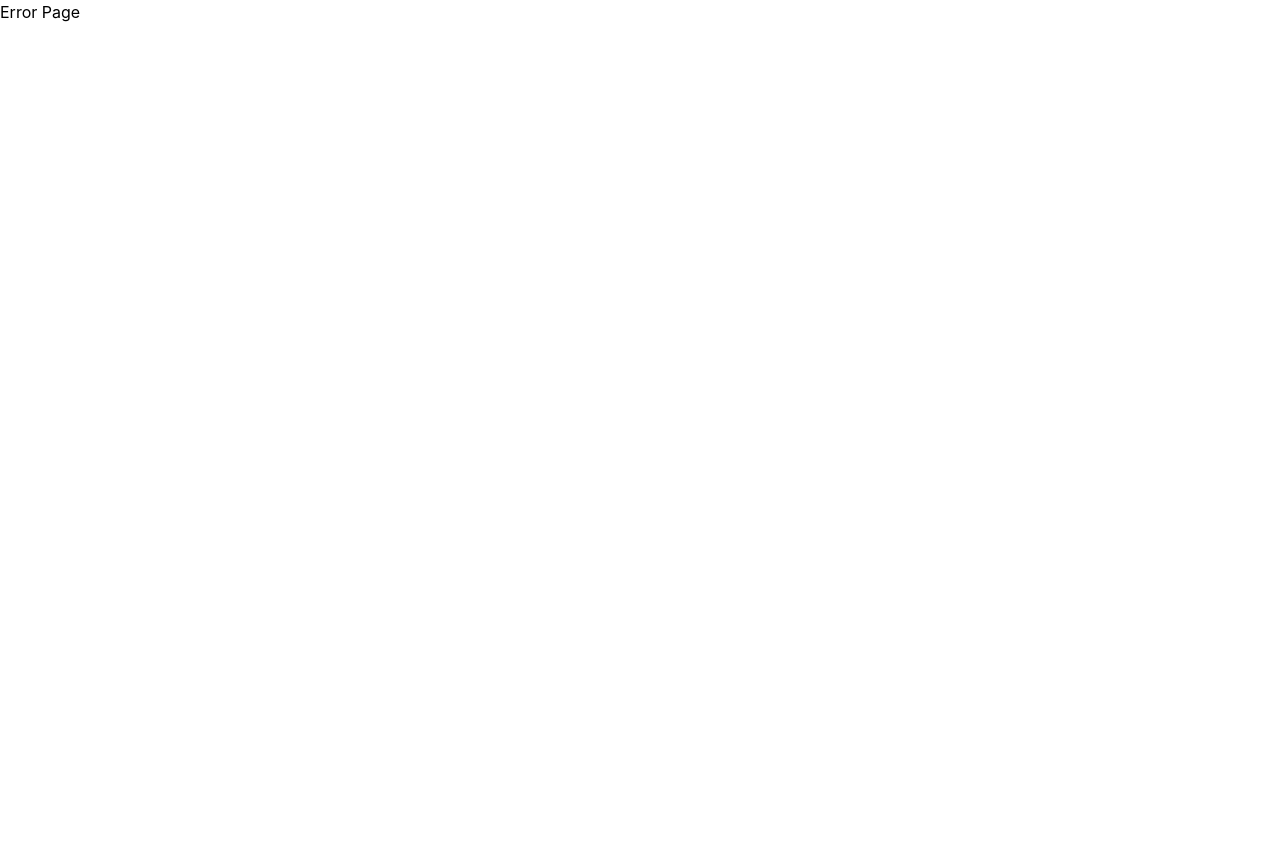
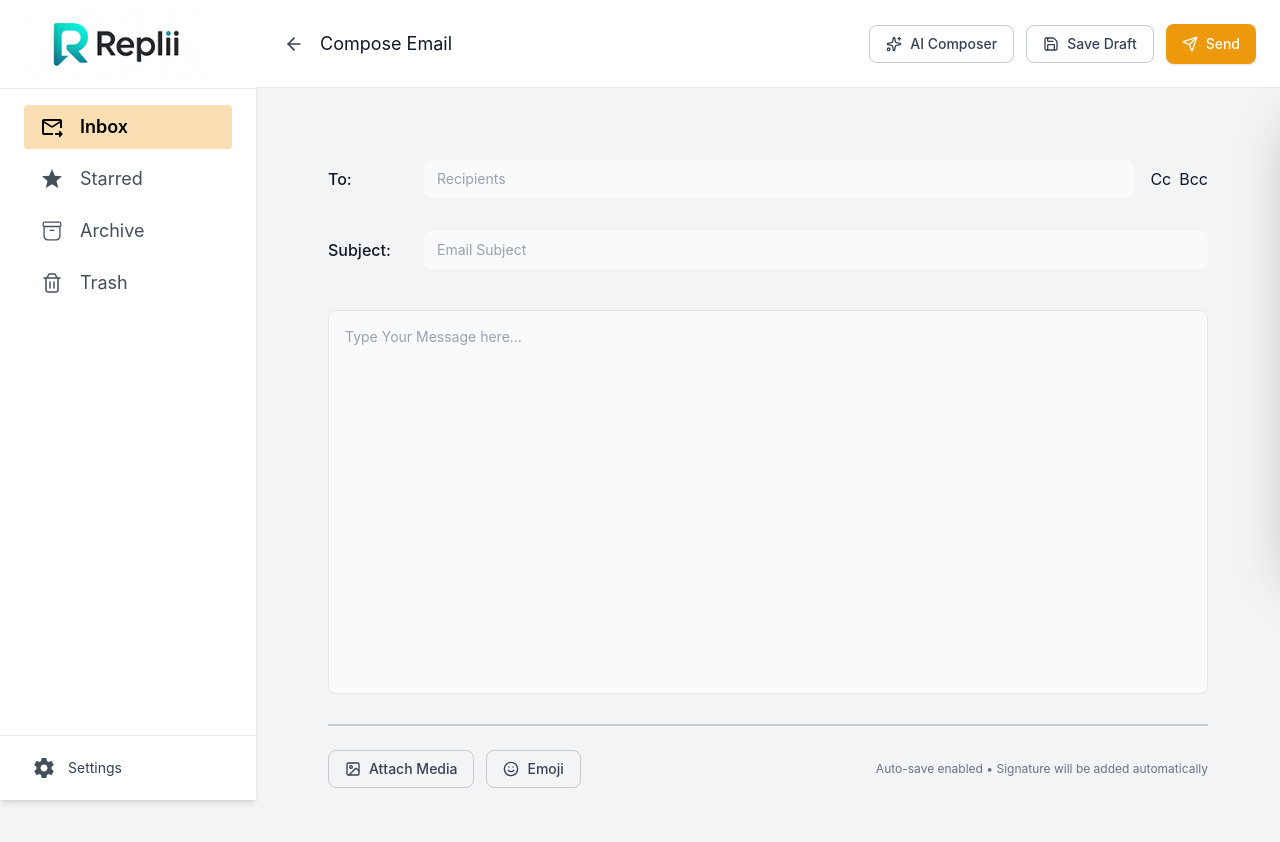
Before and after one commit to Sahara138/twvinfast, a React (Vite) app: page /user/compose in a window 1280 px wide. Before the commit this address had no page. Shown: the top 842 px of the page. Before the commit the page ends 800 px from the top, so only its background shows below. Built offline with nearby package versions, Linux system fonts and the light colour scheme.

Commit message:
Email Compose and Ai Composer Complete

```diff
--- /dev/null
+++ b/src/components/user/ComposeEmail.tsx
@@ -0,0 +1,149 @@
+
+import { ArrowLeft, Send, Image, Smile, Sparkles, Save, X } from 'lucide-react';
+import { Link } from 'react-router';
+import { useState } from 'react';
+export default function ComposeEmail() {
+    const [isAiOpen, setIsAiOpen] = useState(false);
+    return (
+        <div className="">
+            {/* Header */}
+            <header className="bg-white h-22 sticky top-0 z-10 px-6  border-b border-gray-200">
+                <div className='flex items-center justify-between h-full'>
+                    <div className="flex items-center gap-3">
+                        <Link to={'/user'}
+                            className="p-1 hover:bg-gray-100 rounded-full transition-colors"
+                            aria-label="Go back"
+                        >
+                            <ArrowLeft className="w-5 h-5 text-gray-700" />
+                        </Link>
+                        <h1 className="text-lg  text-gray-900">Compose Email</h1>
+                    </div>
+
+                    <div className="flex items-center gap-3">
+                        <button onClick={() => setIsAiOpen(true)} className="flex items-center border border-[#C4CDD5]  gap-2 px-4 py-2 text-sm font-medium text-gray-700 hover:bg-gray-100 rounded-lg transition-colors">
+                            <Sparkles className="w-4 h-4" />
+                            AI Composer
+                        </button>
+                        <button className="flex items-center border border-[#C4CDD5]  gap-2 px-4 py-2 text-sm font-medium text-gray-700 hover:bg-gray-100 rounded-lg transition-colors">
+                            <Save className="w-4 h-4" />
+                            Save Draft
+                        </button>
+                        <button className="flex items-center gap-2 px-4 py-2.5 text-sm font-medium text-white bg-[#ED990B] hover:bg-orange-400 rounded-lg transition-colors shadow-sm">
+                            <Send className="w-4 h-4" />
+                            Send
+                        </button>
+                    </div>
+                </div>
+            </header>
+
+            {/* Email Form */}
+            <div className="p-6 lg:p-14 xl:p-18 mx-auto max-w-7xl">
+                <div className="flex items-center gap-4 pb-4 border-b border-gray-100">
+                    <label className=" font-medium  w-20">To:</label>
+                    <input
+                        type="text"
+                        placeholder="Recipients"
+                        className="flex-1 px-3 py-2 text-sm text-gray-900 placeholder:text-gray-400 bg-gray-50 border border-transparent rounded-lg focus:outline-none focus:bg-white focus:border-gray-300 transition-colors"
+                    />
+                    <div className="flex items-center gap-2">
+                        <button className=" transition-colors">
+                            Cc
+                        </button>
+                        <button className=" transition-colors">
+                            Bcc
+                        </button>
+                    </div>
+                    {/* AI Composer Sidebar */}
+                    <div className={`fixed inset-0 z-50 pointer-events-none ${isAiOpen ? '' : 'pointer-events-none'}`} aria-hidden={!isAiOpen}>
+                        {/* overlay */}
+                        <div
+                            onClick={() => setIsAiOpen(false)}
+                            className={`absolute inset-0 bg-black/30 transition-opacity duration-500 ease-in-out ${isAiOpen ? 'opacity-100 pointer-events-auto' : 'opacity-0 pointer-events-none'}`}
+                        />
+
+                        {/* panel wrapper */}
+                        <div className={`absolute inset-y-0 top-22 right-0 w-full md:w-1/2 lg:w-1/4 h-fit flex justify-center transition-transform duration-500 ease-in-out ${isAiOpen ? 'translate-x-0 pointer-events-auto' : 'translate-x-full pointer-events-none'}`}>
+                            <div className="bg-[#F9FAFB] rounded-xl shadow-2xl w-full max-w-md  transform will-change-transform">
+                                <div className="flex items-center justify-between p-6 border-b border-gray-200">
+                                    <div className="flex items-center gap-2">
+                                        <Sparkles className="w-5 h-5 text-orange-300" />
+                                        <h2 className="text-lg font-semibold text-gray-900">AI Composer</h2>
+                                    </div>
+                                    <button onClick={() => setIsAiOpen(false)} className="text-gray-400 hover:text-gray-600 transition-colors">
+                                        <X className="w-5 h-5" />
+                                    </button>
+                                </div>
+
+                                <div className="p-6 space-y-4">
+                                    <div>
+                                        <label className="block text-sm font-medium text-gray-700 mb-2">What do you want to write about?</label>
+                                        <textarea placeholder="I want to write a formal..." className="w-full h-24 px-3 py-2 text-sm text-gray-900 placeholder:text-gray-400 border border-gray-300 rounded-lg resize-none focus:outline-none focus:ring-2 focus:ring-orange-300 focus:border-transparent" />
+                                    </div>
+
+                                    <div>
+                                        <label className="block text-sm font-medium text-gray-700 mb-2">Email Tone</label>
+                                        <select className="w-full px-3 py-2 text-sm text-gray-900 border border-gray-300 rounded-lg focus:outline-none focus:ring-2 focus:ring-orange-300 focus:border-transparent">
+                                            <option>Formal</option>
+                                            <option>Casual</option>
+                                            <option>Friendly</option>
+                                            <option>Professional</option>
+                                            <option>Persuasive</option>
+                                        </select>
+                                    </div>
+
+                                    <button className="w-full bg-[#ED990B] hover:bg-orange-300 disabled:bg-gray-300 disabled:cursor-not-allowed text-white font-medium py-3 rounded-lg transition-colors flex items-center justify-center gap-2">
+                                        <Sparkles className="w-4 h-4" />
+                                        Generate Email
+                                    </button>
+
+                                    <div className="border-t border-gray-200 pt-4">
+                                        <p className="text-xs text-gray-500 text-center">The AI will generate a complete email with subject and body based on your prompt and selected tone.</p>
+                                    </div>
+                                </div>
+                            </div>
+                        </div>
+                    </div>
+                </div>
+
+                {/* Subject Field */}
+                <div className="flex items-center gap-4 py-4 border-b border-gray-100">
+                    <label className="font-medium w-20">Subject:</label>
+                    <input
+                        type="text"
+                        placeholder="Email Subject"
+                        className="flex-1 px-3 py-2 text-sm text-gray-900 placeholder:text-gray-400 bg-gray-50 border border-transparent rounded-lg focus:outline-none focus:bg-white focus:border-gray-300 transition-colors"
+                    />
+                </div>
+
+                {/* Message Area */}
+                <div className="relative mt-6">
+                    <textarea
+                        placeholder="Type Your Message here..."
+                        className="w-full h-96 px-4 py-4 text-sm text-gray-900 placeholder:text-gray-400 bg-gray-50 border border-gray-200 rounded-lg resize-none focus:outline-none focus:bg-white focus:border-gray-300 transition-colors"
+                    />
+
+                </div>
+
+                {/* Footer Actions */}
+                <div className='border border-[#C4CDD5] mt-6' />
+                <div className="flex items-center justify-between mt-6">
+                    <div className="flex items-center gap-3">
+                        <button className="flex items-center gap-2 border border-[#C4CDD5]  px-4 py-2 text-sm font-medium text-gray-700 hover:bg-gray-100 rounded-lg transition-colors">
+                            <Image className="w-4 h-4" />
+                            Attach Media
+                        </button>
+                        <button className="flex items-center  border border-[#C4CDD5]  gap-2 px-4 py-2 text-sm font-medium text-gray-700 hover:bg-gray-100 rounded-lg transition-colors">
+                            <Smile className="w-4 h-4" />
+                            Emoji
+                        </button>
+                    </div>
+
+                    <p className="text-xs text-gray-500">
+                        Auto-save enabled • Signature will be added automatically
+                    </p>
+                </div>
+            </div>
+
+        </div>
+    );
+}
--- a/src/pages/User/Inbox.tsx
+++ b/src/pages/User/Inbox.tsx
@@ -84,9 +84,9 @@ export default function Inbox() {
           </select>
         </div>
 
-        <button className="flex items-center gap-2 bg-[#ED990B] text-white text-xl  font-medium px-4 py-2 rounded-md hover:bg-orange-400 transition">
+        <Link to={'/user/compose'} className="flex items-center gap-2 bg-[#ED990B] text-white text-xl  font-medium px-4 py-2 rounded-md hover:bg-orange-400 transition">
           <Plus className="w-6 h-6 text-white" /> Compose
-        </button>
+        </Link>
       </div>
 
       {/* Table */}
--- a/src/provider/router.tsx
+++ b/src/provider/router.tsx
@@ -5,7 +5,7 @@ import UserLayout from "../layouts/UserLayout";
 import Inbox from "../pages/User/Inbox";
 import Error from "../components/Error";
 import ViewEmail from "../components/user/ViewEmail";
-
+import ComposeEmail from "../components/user/ComposeEmail";
 export const router = createBrowserRouter([
     {
         path: "/",
@@ -24,6 +24,7 @@ export const router = createBrowserRouter([
         children: [
             { index: true, Component: Inbox },
             { path: "view-email/:id", Component: ViewEmail },
+            {path:"compose",Component:ComposeEmail},
 
         ]
     }
```
